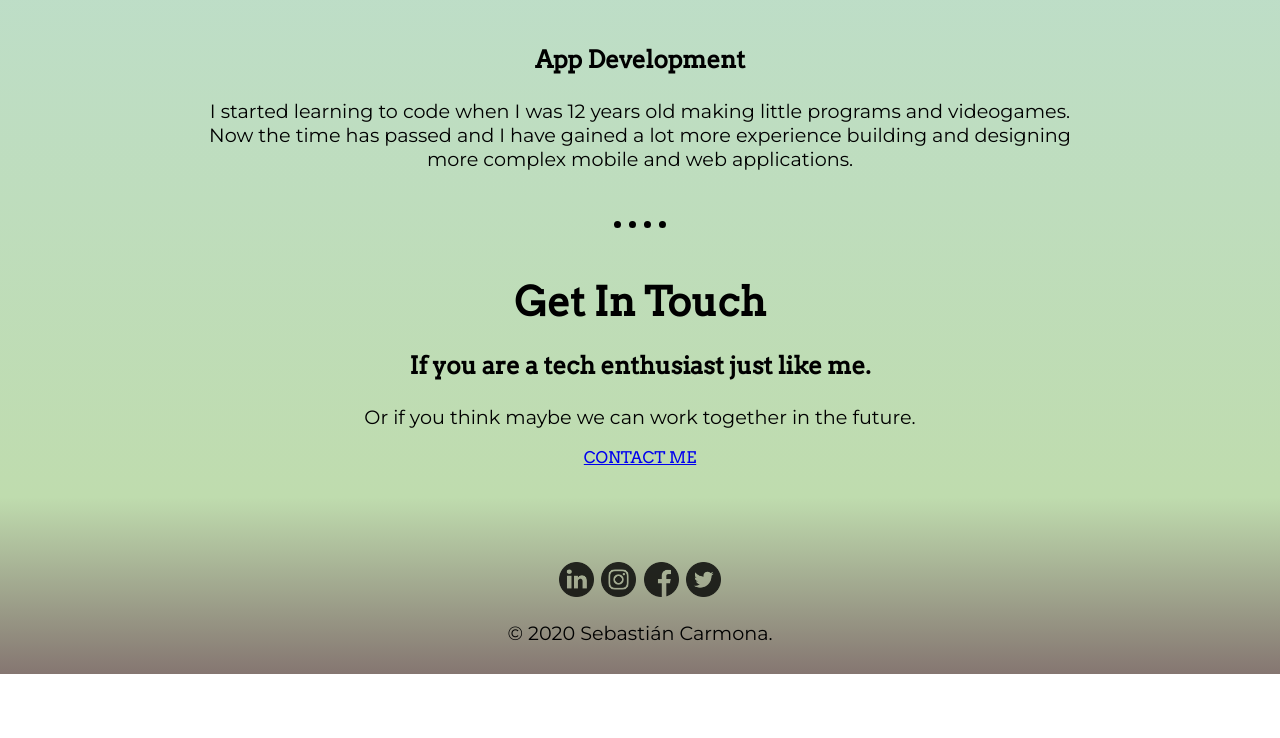
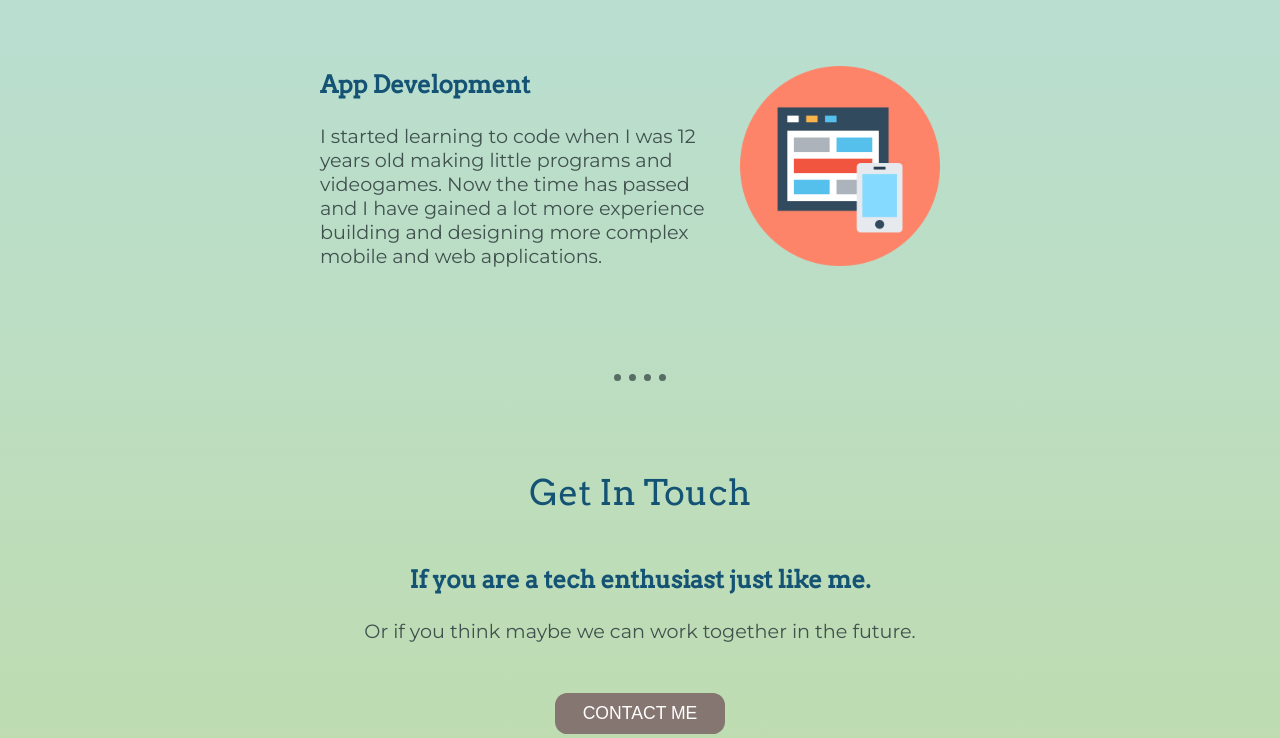
Before and after one commit to hcarmona97/Personal-Site-CSS-Project, a plain HTML site: page index.html in a window 1280 px wide. Shown: the part 1744-2482 px from the top of the page. Before the commit the page ends 2418 px from the top, so only its background shows below. Drawn offline with Linux system fonts and the light colour scheme.

Commit message:
ligeros cambios

```diff
--- a/css/styles.css
+++ b/css/styles.css
@@ -1,12 +1,12 @@
 .top-container {
-  background-color: #bbe1fa;
+  background-color: #b3e2ff;
   position: relative;
   padding-top: 90px;
   padding-bottom: 30px;
 }
 
 .middle-container {
-  background-image: linear-gradient(#bbe1fa, #bfdcae);
+  background-image: linear-gradient(#b3e2ff, #bfdcae);
   position: relative;
   padding-top: 50px;
   padding-bottom: 30px;
@@ -14,10 +14,10 @@
 }
 
 .bottom-container {
-  background-image: linear-gradient(#bfdcae, #857671);
+  background-color: #857671;
   position: relative;
   padding-top: 65px;
-  padding-bottom: 10px;
+  padding-bottom: 50px;
 }
 
 .destacado {
@@ -26,60 +26,75 @@
 
 p {
   font-family: 'Montserrat', sans-serif;
-  margin-left: 200px;
-  margin-right: 200px;
+  margin: auto;
   font-size: 1.2em;
 }
 
 body {
+  color: #40514E;
   margin: 0;
   text-align: center;
   font-family: 'Arvo', serif;
 }
 
 h1 {
+  color: #145374;
   margin-top: 20px;
   margin-bottom: 20px;
-  font-size: 4.3em;
+  font-size: 4em;
 }
 
 h2 {
-  font-size: 2.5em;
-  margin-top: 20px;
-  margin-bottom: 20px;
+  color: #145374;
+  font-size: 2.2em;
+  margin-top: 50px;
+  margin-bottom: 50px;
+  font-weight: normal;
 }
 
 h3 {
+  color: #145374;
   font-size: 1.5em;
 }
 
+
 .bottomcloud {
   position: absolute;
-  left: 300px;
+  left: 220px;
   bottom: 330px;
 }
 
 .topcloud {
   position: absolute;
-  right: 300px;
+  right: 230px;
   top: 50px;
 }
 
 .mountain {
   position: relative;
-  top: 5px;
+  width: 450px;
+  height: 300px;
+  top: 81px;
   opacity: .95;
 }
 
 .picsProf {
-  height: 200px;
-  width: 200px;
+  height: 250px;
+  width: 250px;
   opacity: .95;
 }
 
-.picsSki {
-  height: 220px;
-  width: 220px;
+.picS1 {
+  height: 200px;
+  width: 200px;
+  float: left;
+  margin: 20px;
+}
+
+.picS2 {
+  height: 200px;
+  width: 200px;
+  float: right;
   margin: 20px;
 }
 
@@ -87,17 +102,46 @@ hr {
   border-style: dotted none none;
   width: 4%;
   border-width: 7px;
-  margin-top: 50px;
-  margin-bottom: 50px;
+  margin-top: 90px;
+  margin-bottom: 90px;
+  opacity: .8;
 }
 
 .footer-link {
   height: 35px;
   width: 35px;
   margin: auto 2px auto 2px;
-  opacity: .80;
+  opacity: .60;
 }
 
 .footer-link:hover {
   opacity: 1;
 }
+
+.skill-row {
+  width: 50%;
+  margin: 50px auto;
+  padding: 1em;
+  text-align: left;
+}
+
+.profile {
+  width: 50%;
+  margin: auto;
+}
+
+button {
+  color: white;
+  margin: 50px;
+  padding: 10px;
+  width: 170px;
+  border-radius: .7em;
+  font-size: 110%;
+  background-color: #857671;
+  border: none;
+}
+
+.copy {
+  color: #a1a1a1;
+  margin-top: 10px;
+}
--- a/index.html
+++ b/index.html
@@ -13,7 +13,7 @@
   <div class="top-container">
     <img class="topcloud" src="images/cloud.png" alt="cloud img">
     <h1>I'm Sebastián.</h1>
-    <h2>a <span class="destacado">web</span> developer.</p>
+    <h2>a <strong>web</strong> developer.</p>
     <img class="bottomcloud" src="images/cloud.png" alt="cloud img">
     <img class="mountain" src="images/mountain.png" alt="mountain img">
   </div>
@@ -24,26 +24,31 @@
       <h2>Hello.</h2>
       <p>Full stack web developer. Founder and CTO of Studnloft. I love sports and nature.</p>
     </div>
+    <br>
     <hr>
+
+
     <div class="skills">
       <h2>My Skills.</h2>
       <div class="skill-row">
-        <img class="picsSki" src="images/project.png" alt="project">
+        <img class="picS1" src="images/project.png" alt="project">
         <h3>Project Management</h3>
         <p>Over the last years, I've been part of multiple tech-oriented projects. I have enough experience to work well in a team and sometimes I even consider myself able to coordinate all the resources of a project.</p>
       </div>
+
       <div class="skill-row">
-        <img class="picsSki" src="images/app.png" alt="app">
+        <img class="picS2" src="images/app.png" alt="app">
         <h3>App Development</h3>
         <p>I started learning to code when I was 12 years old making little programs and videogames. Now the time has passed and I have gained a lot more experience building and designing more complex mobile and web applications.</p>
       </div>
     </div>
+
     <hr>
     <div class="contact-me">
       <h2>Get In Touch</h2>
       <h3>If you are a tech enthusiast just like me.</h3>
       <p>Or if you think maybe we can work together in the future.</p>
-      <a class="btn" href="mailto:sebascarmtz@gmail.com">CONTACT ME</a>
+      <button class="btn" onclick= href="mailto:sebascarmtz@gmail.com" >CONTACT ME</button>
     </div>
   </div>
 
@@ -53,7 +58,7 @@
     <a href="https://www.instagram.com/sebas_carmona97/?hl=es-la"><img class="footer-link" src="images/social/instagram.png" alt="Instagram"></a>
     <a href="https://www.facebook.com/sebastian.carmona.97/"><img class="footer-link" src="images/social/facebook.png" alt="Facebook"></a>
     <a href="https://twitter.com/sebas9195"><img class="footer-link" src="images/social/twitter.png" alt="Twitter"></a>
-    <p>© 2020 Sebastián Carmona.</p>
+    <p class="copy">© 2020 Sebastián Carmona.</p>
   </div>
 
 
```
